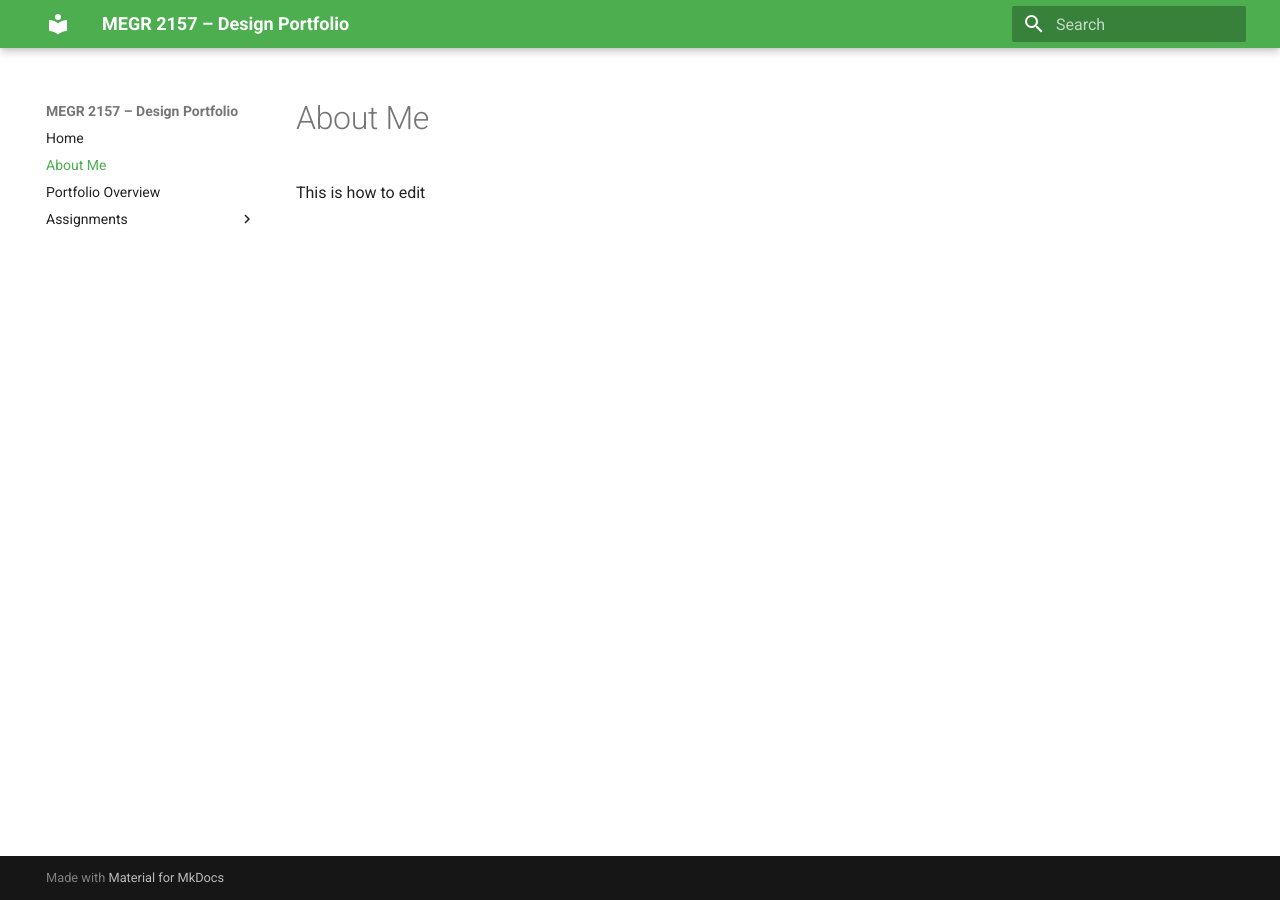
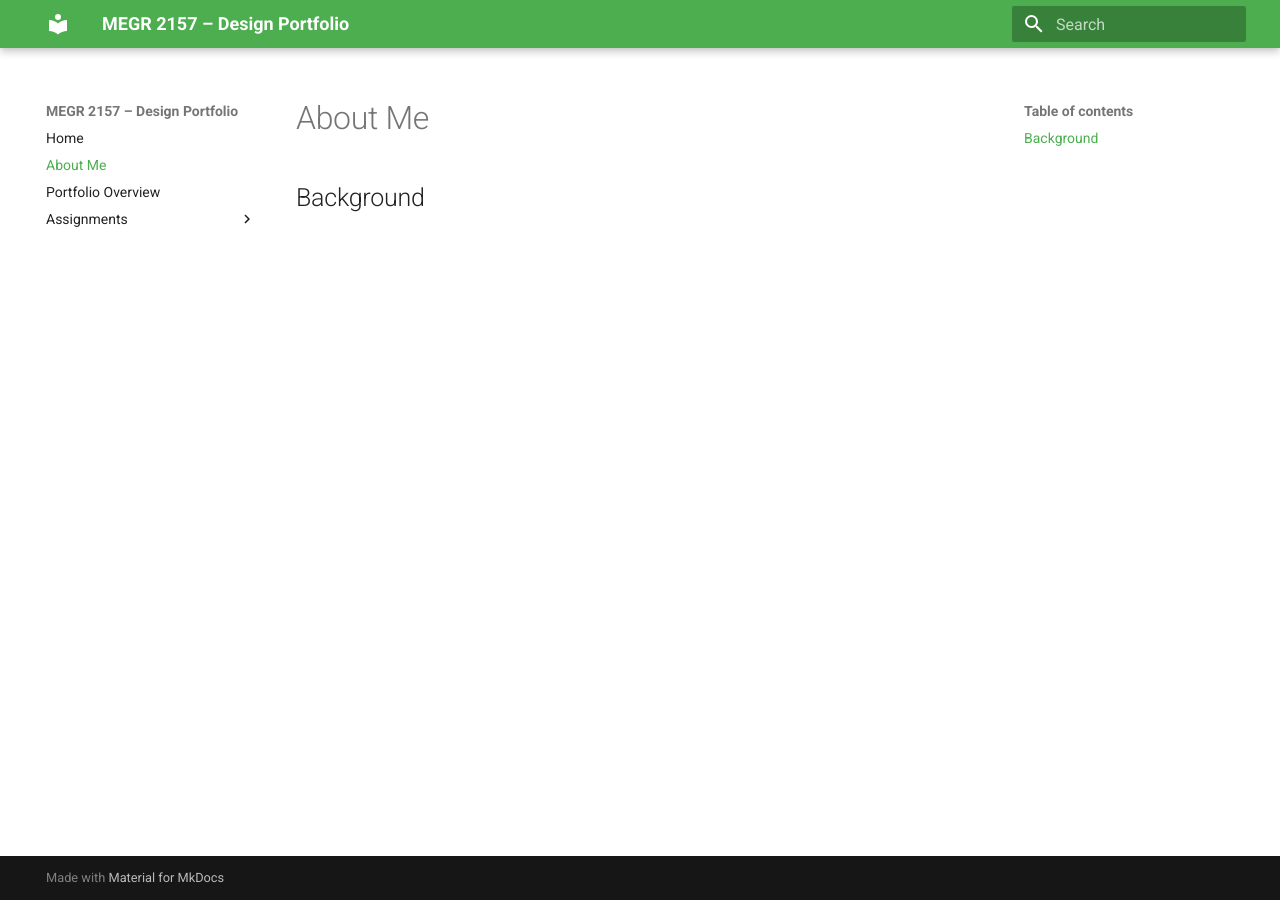
Before and after one commit to jwelch37/megr2156-portfolio, an MkDocs documentation site: the page built from docs/aboutme/index.md, in a window 1280 px wide. Built offline with MkDocs 1.6.1 and Material for MkDocs 9.7.7, drawn with Linux system fonts in a browser that asks for light colours.

Commit message:
Update About Me section with background header

```diff
--- a/docs/aboutme/index.md
+++ b/docs/aboutme/index.md
@@ -1,2 +1,2 @@
 #About Me
-This is how to edit
+##Background
```
